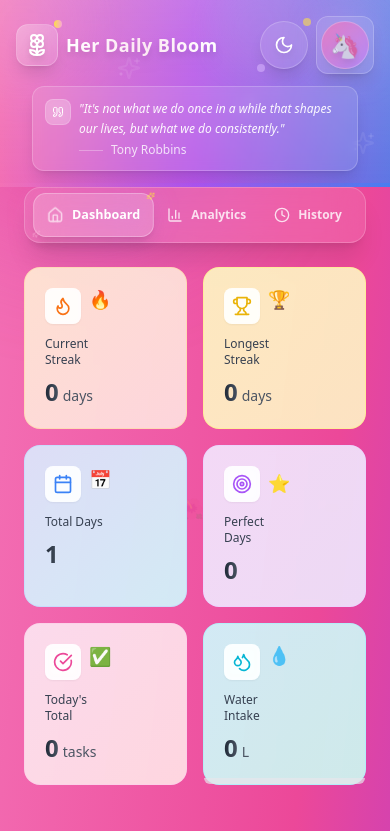
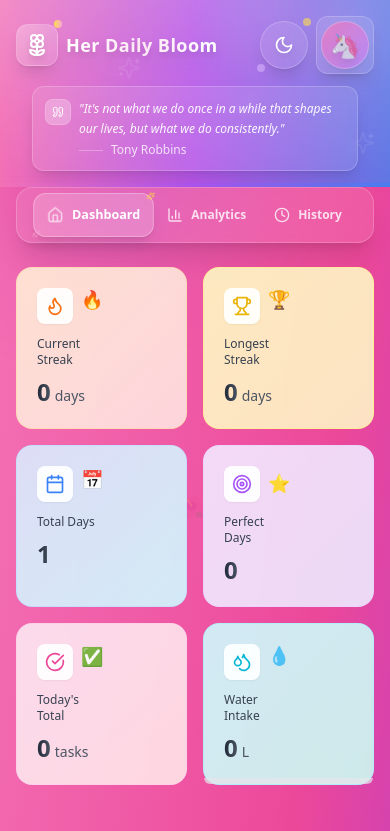
Before and after one commit to thesacradegames-spec/Bloom-with-Grace, a React (Vite) app: page /dashboard in a window 390 px wide. Shown: the top 831 px of the page. Built offline with nearby package versions, Linux system fonts and the light colour scheme; sample sign-in values are in the browser's storage.

Commit message:
Make main container responsive
cgen-ab753d685c644f288969cf38125a4c6d

```diff
--- a/client/pages/BloomDashboard.tsx
+++ b/client/pages/BloomDashboard.tsx
@@ -320,7 +320,7 @@ export default function BloomDashboard() {
       <BirthdayPopup currentDate={currentDate} />
       <BloomHeader userName={userName} />
 
-      <main className="max-w-7xl mx-auto px-6 pb-12 relative z-10">
+      <main className="max-w-7xl mx-auto px-4 sm:px-6 pb-8 sm:pb-12 relative z-10">
         {/* Beautiful Navigation Tabs */}
         <MainNavTabs />
 
```
